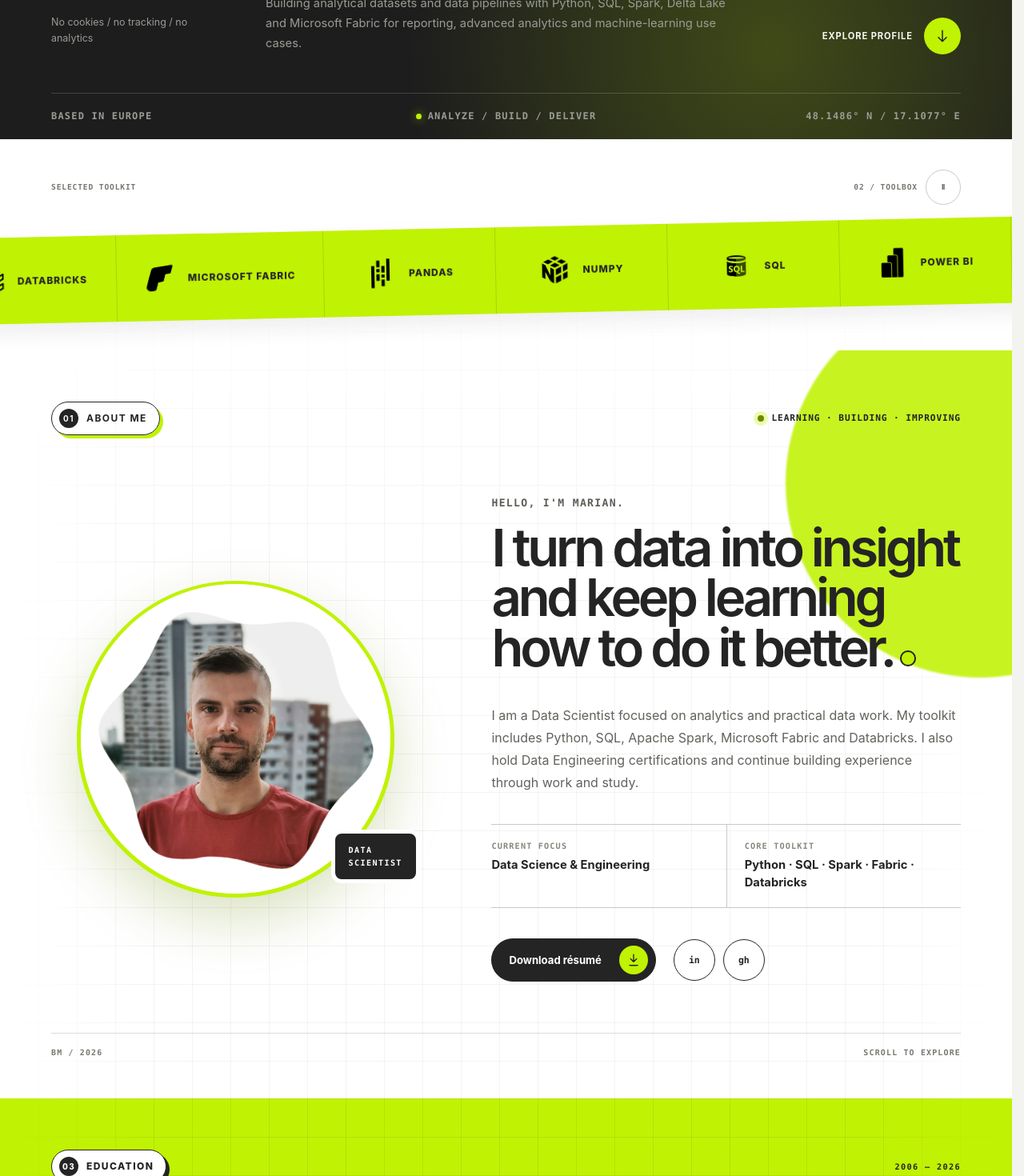
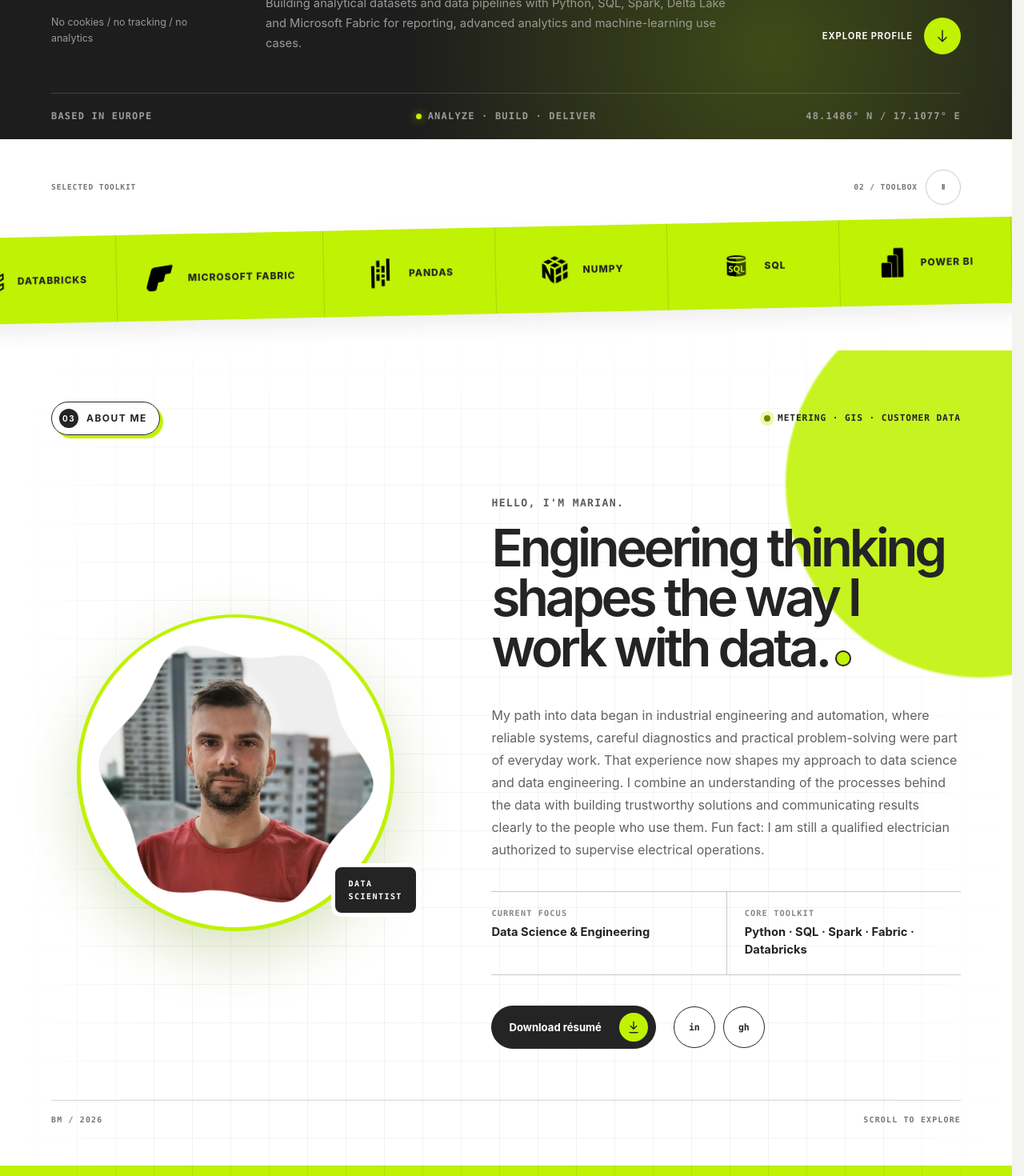
Before and after one commit to Majo0101/bmstack_pages, a React (Vite) app: page / in a window 1280 px wide. Shown: the part 640-2110 px from the top of the page at 80% size. Built offline with nearby package versions, Linux system fonts and the light colour scheme.

Commit message:
Polish about story and section numbering

```diff
--- a/src/components/AboutMe.jsx
+++ b/src/components/AboutMe.jsx
@@ -28,7 +28,7 @@ export default function AboutMe({ language = 'EN' }) {
       <section className="about-section" aria-labelledby="about-title">
         <header className="about-topline">
           <div className="about-label">
-            <span>01</span>
+            <span>03</span>
             {text.label}
           </div>
 
--- a/src/components/Certifications.jsx
+++ b/src/components/Certifications.jsx
@@ -69,7 +69,7 @@ export default function Certifications({ language = 'EN' }) {
       <div className="certifications-shell">
         <header className="certifications-header">
           <div className="certifications-label">
-            <span>05</span>
+            <span>06</span>
             {text.label}
           </div>
           <p>{String(certificates.length).padStart(2, '0')} / {text.count}</p>
--- a/src/components/Contact.jsx
+++ b/src/components/Contact.jsx
@@ -31,7 +31,7 @@ export default function Contact({ language = 'EN' }) {
       <div className="contact-shell">
         <header className="contact-header">
           <div className="contact-label">
-            <span>06</span>
+            <span>07</span>
             {text.label}
           </div>
           <p>BMSTACK.EU / {year}</p>
--- a/src/components/Education.jsx
+++ b/src/components/Education.jsx
@@ -106,7 +106,7 @@ export default function Education({ language = 'EN' }) {
       <div className="education-shell">
         <header className="education-header">
           <div className="education-label">
-            <span>03</span>
+            <span>04</span>
             {text.label}
           </div>
           <p>2006 — 2026</p>
@@ -114,7 +114,7 @@ export default function Education({ language = 'EN' }) {
 
         <div className="education-layout">
           <div className="education-copy">
-            <p className="education-kicker">Academic journey / 03</p>
+            <p className="education-kicker">Academic journey / 04</p>
             <h2 id="education-title">{text.title}</h2>
             <p className="education-intro">{text.intro}</p>
 
--- a/src/components/Experience.jsx
+++ b/src/components/Experience.jsx
@@ -17,7 +17,7 @@ export default function Experience({ language = 'EN' }) {
       <div className="experience-shell">
         <header className="experience-header">
           <div className="experience-label">
-            <span>04</span>
+            <span>05</span>
             {text.label}
           </div>
           <p>Professional timeline / 2016 — 2026</p>
@@ -26,7 +26,7 @@ export default function Experience({ language = 'EN' }) {
         <div className="experience-layout">
           <aside className="experience-intro">
             <div className="experience-intro-sticky">
-              <p className="experience-kicker">Work history / 04</p>
+              <p className="experience-kicker">Work history / 05</p>
               <h2 id="experience-title">{text.title}</h2>
               <p className="experience-summary">{text.intro}</p>
 
--- a/src/content/aboutMe.js
+++ b/src/content/aboutMe.js
@@ -2,9 +2,9 @@ const aboutMeContent = {
   EN: {
     label: 'About me',
     greeting: "Hello, I'm Marian.",
-    title: 'I turn data into insight and keep learning how to do it better.',
+    title: 'Engineering thinking shapes the way I work with data.',
     intro:
-      'I am a Data Scientist focused on analytics and practical data work. My toolkit includes Python, SQL, Apache Spark, Microsoft Fabric and Databricks. I also hold Data Engineering certifications and continue building experience through work and study.',
+      'My path into data began in industrial engineering and automation, where reliable systems, careful diagnostics and practical problem-solving were part of everyday work. That experience now shapes my approach to data science and data engineering. I combine an understanding of the processes behind the data with building trustworthy solutions and communicating results clearly to the people who use them. Fun fact: I am still a qualified electrician authorized to supervise electrical operations.',
     focusLabel: 'Current focus',
     focus: 'Data Science & Engineering',
     toolsLabel: 'Core toolkit',
@@ -12,15 +12,15 @@ const aboutMeContent = {
     cv: 'Download résumé',
     linkedin: 'LinkedIn profile',
     github: 'GitHub profile',
-    status: 'Learning · building · improving',
+    status: 'Metering · GIS · customer data',
     portraitAlt: 'Portrait of Marian Bodnar',
   },
   SK: {
     label: 'O mne',
     greeting: 'Ahoj, som Marian.',
-    title: 'Dáta mením na poznatky a stále sa učím robiť to lepšie.',
+    title: 'Inžinierske myslenie formuje spôsob, akým pracujem s dátami.',
     intro:
-      'Som Data Scientist zameraný na analytiku a praktickú prácu s dátami. Pracujem s Python, SQL, Apache Spark, Microsoft Fabric a Databricks. Mám tiež certifikácie v oblasti Data Engineering a ďalej získavam skúsenosti prácou aj štúdiom.',
+      'Moja cesta k dátam sa začala v priemyselnom inžinierstve a automatizácii, kde boli spoľahlivé systémy, dôsledná diagnostika a praktické riešenie problémov každodennou súčasťou práce. Táto skúsenosť dnes formuje môj prístup k data science a data engineeringu. Pri práci prepájam pochopenie procesov za dátami s tvorbou dôveryhodných riešení a zrozumiteľnou komunikáciou výsledkov ľuďom, ktorí ich používajú. Fun fact: stále som aj kvalifikovaný elektrotechnik s oprávnením na riadenie prevádzky.',
     focusLabel: 'Aktuálne zameranie',
     focus: 'Data Science & Engineering',
     toolsLabel: 'Hlavné nástroje',
@@ -28,7 +28,7 @@ const aboutMeContent = {
     cv: 'Stiahnuť životopis',
     linkedin: 'LinkedIn profil',
     github: 'GitHub profil',
-    status: 'Učím sa · tvorím · zlepšujem sa',
+    status: 'Metering · GIS · customer data',
     portraitAlt: 'Portrét Mariana Bodnára',
   },
 }
--- a/src/content/intro.js
+++ b/src/content/intro.js
@@ -14,7 +14,7 @@ const introContent = {
       'Building analytical datasets and data pipelines with Python, SQL, Spark, Delta Lake and Microsoft Fabric for reporting, advanced analytics and machine-learning use cases.',
     explore: 'Explore profile',
     location: 'Based in Europe',
-    availability: 'Analyze / build / deliver',
+    availability: 'Analyze · build · deliver',
   },
   SK: {
     name: 'Marián Bodnár',
@@ -31,7 +31,7 @@ const introContent = {
       'Tvorím analytické datasety a dátové pipeline s využitím Pythonu, SQL, Sparku, Delta Lake a Microsoft Fabric pre reporting, pokročilú analytiku a úlohy strojového učenia.',
     explore: 'Pozrieť profil',
     location: 'Pôsobím v Európe',
-    availability: 'Analyze / build / deliver',
+    availability: 'Analyze · build · deliver',
   },
 }
 
```
